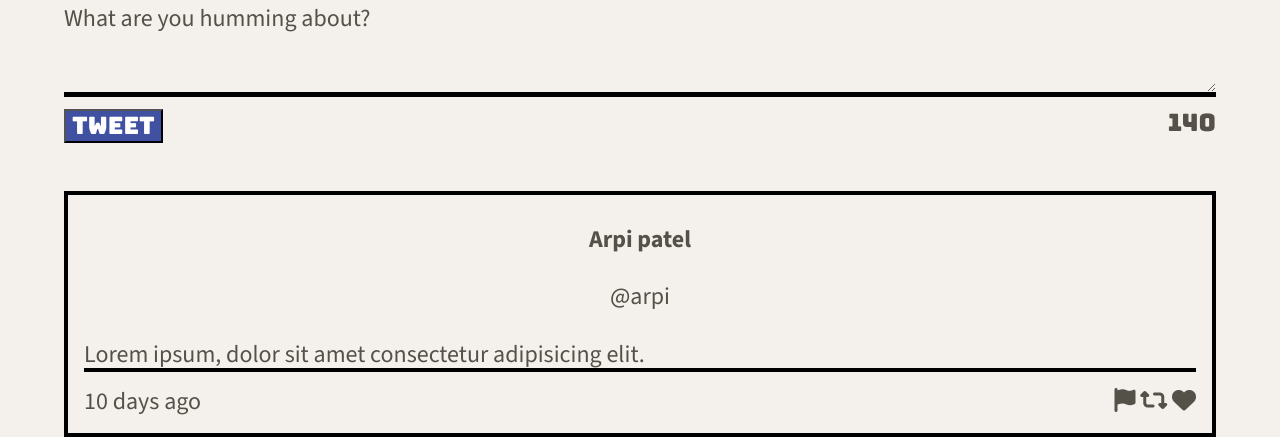
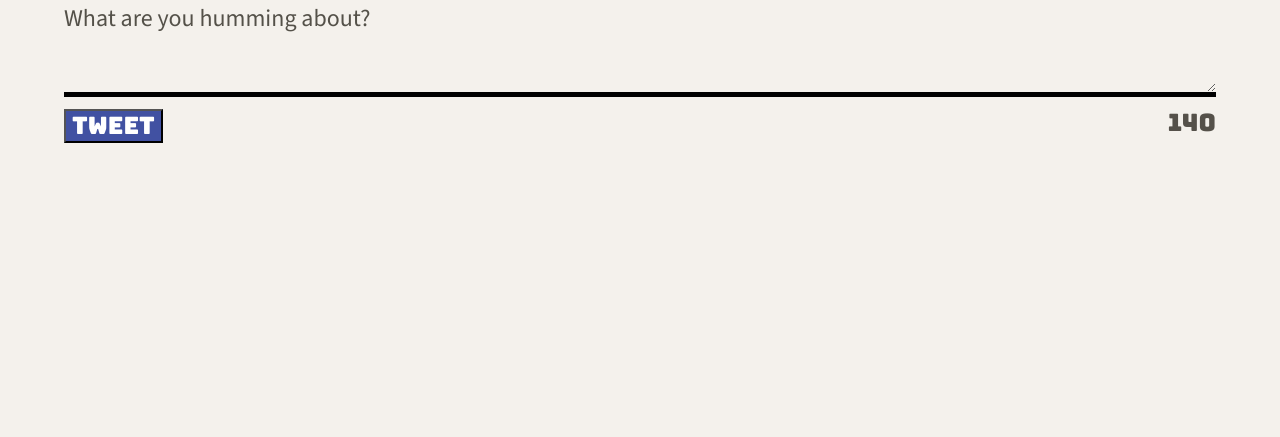
Before and after one commit to arpipatel-ap/tweeter, a website: page public/index.html in a window 1280 px wide. Shown: the part 616-1053 px from the top of the page. After the commit the page ends 800 px from the top, so only its background shows below. Drawn offline with nearby package versions, Linux system fonts and the light colour scheme.

Commit message:
remove artical tag from index and add in js file

```diff
--- a/public/index.html
+++ b/public/index.html
@@ -70,30 +70,10 @@
       </section>
 
 
-      <section class="allTweets">
-        <article class="tweet">
-          <header>
-            <h4>Arpi patel</h4>
-            <p>@arpi</p>
-          </header>
-
-          <p class="content">Lorem ipsum, dolor sit amet consectetur adipisicing elit.</p>
-
-          <footer>
-            <p>10 days ago</p>
-            <p>
-              <i class="fa-solid fa-flag"></i>
-              <i class="fa-solid fa-retweet"></i>
-              <i class="fa-sharp fa-solid fa-heart"></i>
-            </p>
-          </footer>
-        </article>
-      </section>
+      <section class="allTweets"></section>
     </main>
 
 
-    <main class="container">
 
-    </main>
   </body>
 </html>
```
